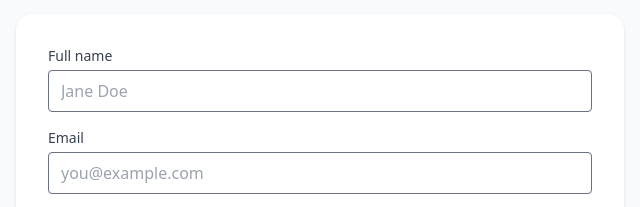
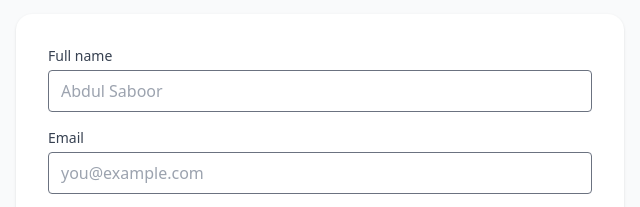
Before and after one commit to saboor-shaiikh/All.Lab.Tasks-Web-Development, a plain HTML site: page src/pages/signup/signup.html in a window 1280 px wide. Shown: the part 122-329 px from the top of the page, 640-1280 px from the left. Drawn offline with nearby package versions, Linux system fonts and the light colour scheme.

Commit message:
Final Final

```diff
--- a/src/pages/signup/signup.html
+++ b/src/pages/signup/signup.html
@@ -49,7 +49,7 @@
           <form onsubmit="return false;" class="space-y-4">
             <div>
               <label class="block text-sm font-medium text-gray-700 mb-1">Full name</label>
-              <input type="text" class="w-full border rounded px-3 py-2" placeholder="Jane Doe" required>
+              <input type="text" class="w-full border rounded px-3 py-2" placeholder="Abdul Saboor" required>
             </div>
             <div>
               <label class="block text-sm font-medium text-gray-700 mb-1">Email</label>
```
